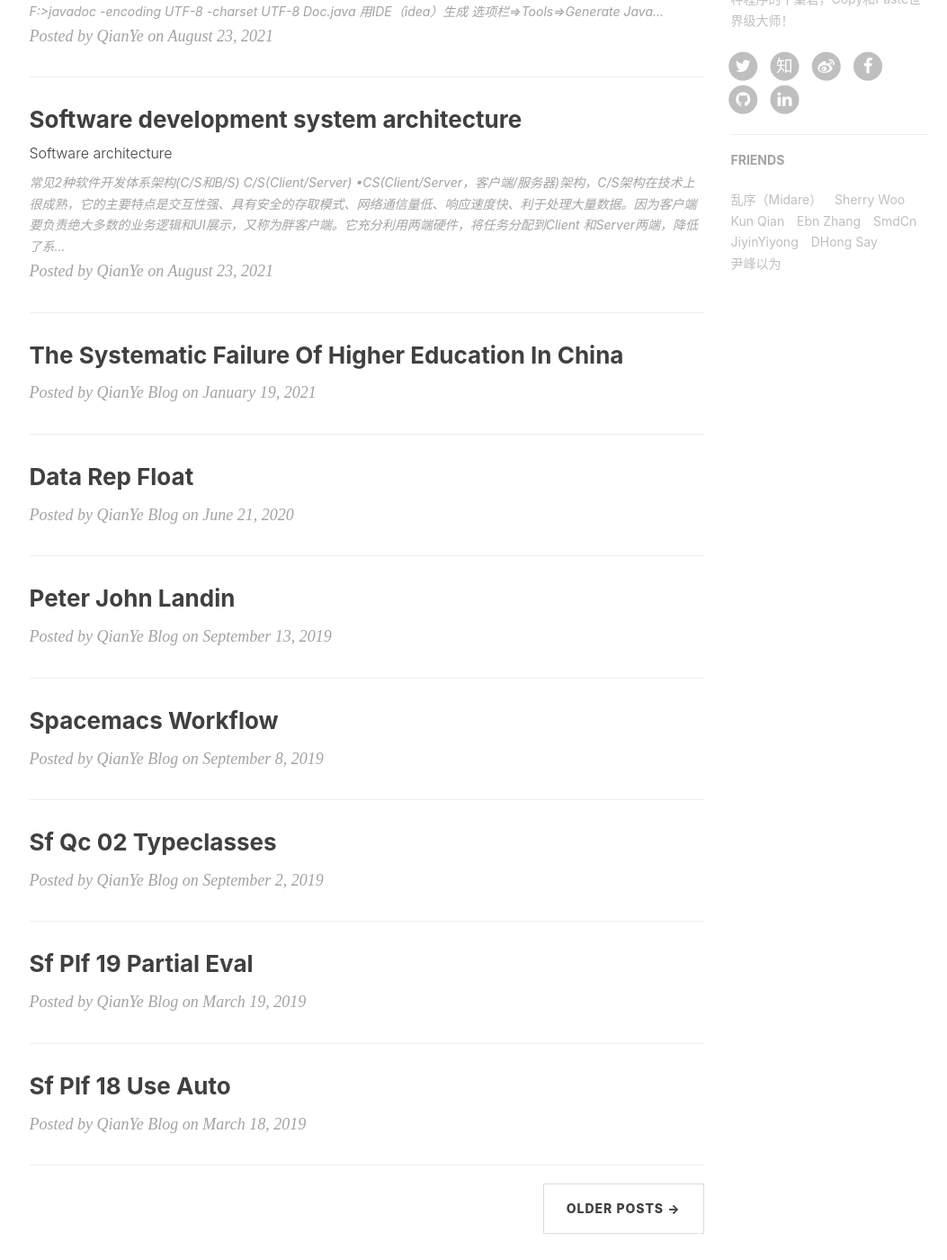
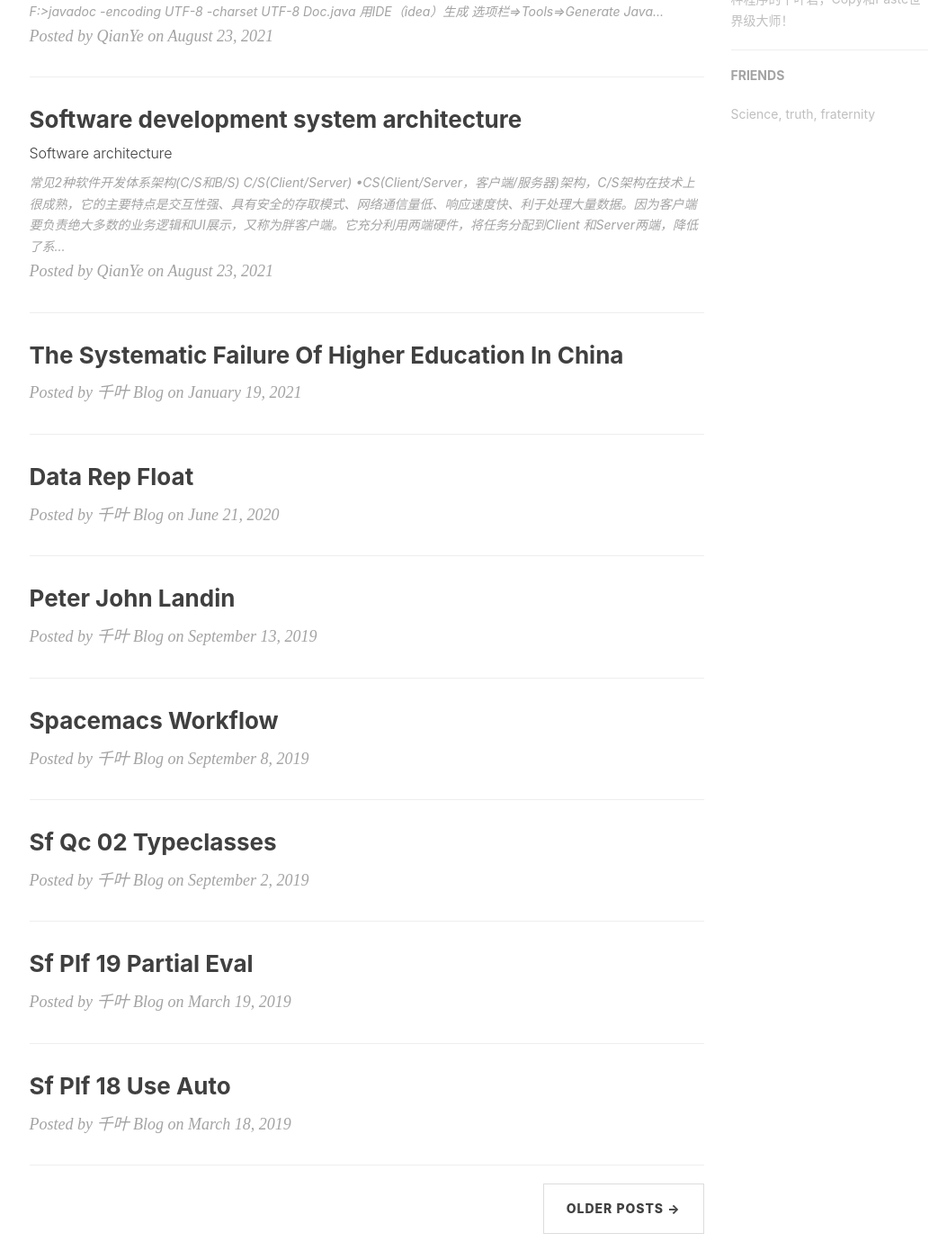
Before and after one commit to zhou431615/zhou431615.github.io, a Jekyll site: the page built from index.html, in a window 1280 px wide and 1400 px high, scrolled down 803 px. Shown: the whole window at 90% size, without its empty margins (135-1188 px from the left). Built offline with Jekyll 4.4.1, drawn with Linux system fonts in a browser that asks for light colours; nearby versions of some CDN libraries; the list of posts is cut into pages by our own code; comment, search, counter and statistics services are not loaded; some of the changed text lies outside the part shown.

Commit message:
09月07日修改: 去除社交功能

```diff
--- a/CNAME
+++ /dev/null
@@ -1 +0,0 @@
-huangxuan.me
--- a/_config.yml
+++ b/_config.yml
@@ -1,9 +1,9 @@
 # Site settings
-title: QianYe Blog
-SEOTitle: 种程序的千葉君
+title: 千叶 Blog
+SEOTitle: 种程序的千叶君
 header-img: img/home.png
 email: zhou431615@gmail.com
-description: "种程序的千葉君，Copy和Paste世界级大师！"
+description: "种程序的千叶君，Copy和Paste世界级大师！"
 keyword: "Java,JavaWeb,HTML,CSS,JavaScript,IDEA,WebStorm"
 url: "https://zhou431615.github.io"              # your host, for absolute URL
 baseurl: ""                             # for example, '/blog' if your blog hosted on 'host/blog'
@@ -13,12 +13,12 @@ future: true
 
 # SNS settings
 RSS: false
-weibo_username: zhou431615
-zhihu_username: yi-shang-43
-github_username: zhou431615
-twitter_username: zhou431615
-facebook_username: jiankang.zhou.56
-linkedin_username: 健康-周-663961178
+#weibo_username: zhou431615
+#zhihu_username: yi-shang-43
+#github_username: zhou431615
+#twitter_username: zhou431615
+#facebook_username: jiankang.zhou.56
+#linkedin_username: 健康-周-663961178
 
 
 
@@ -59,15 +59,15 @@ kramdown:
 
 
 # Disqus settings
-disqus_username: "jiankangzhou"
+disqus_username: "无"
 
 # Netease settings
 netease_comment: "false"
 
 #gitment
-comment_gitment_repo: zhou431615.github.io
-comment_gitment_clientId: 2dab129bed64f43af6d2
-comment_gitment_clientSecret: 5552bdc2920e01c4c8dd226a75b82b3e6e8b136b
+#comment_gitment_repo: zhou431615.github.io
+#comment_gitment_clientId: 2dab129bed64f43af6d2
+#comment_gitment_clientSecret: 5552bdc2920e01c4c8dd226a75b82b3e6e8b136b
 
 
 
@@ -76,14 +76,14 @@ comment_gitment_clientSecret: 5552bdc2920e01c4c8dd226a75b82b3e6e8b136b
 # ba_track_id: [your track id]
 
 # Google Analytics
-ga_track_id: UA-206885101-1       # Format: UA-xxxxxx-xx
-ga_domain: zhou431615.github.io
+ga_track_id: 'UA-206885101-1'      # Format: UA-xxxxxx-xx
+ga_domain: 'zhou431615.github.io'
 
 
 
 # Sidebar settings
 sidebar: true                           # whether or not using Sidebar.
-sidebar-about-description: "种程序的千葉君，Copy和Paste世界级大师！"
+sidebar-about-description: "种程序的千叶君，Copy和Paste世界级大师！"
 sidebar-avatar: /img/self-image-m.jpg      # use absolute URL, seeing it's used in both `/` and `/about/`
 
 
@@ -108,31 +108,10 @@ page-mathjax: true
 # Friends
 friends: [
   {
-    #     title: "Su",
-    #     href: "http://su.gallery/"
+    #     title: "待补",
+    #     href: "https://XXXXXXX.XXX"
     # },{
-    title: "乱序（Midare）",
-    href: "http://mida.re/"
-  },{
-    title: "Sherry Woo",
-    href: "https://sherrywoo.me/"
-  },{
-    title: "Kun Qian",
-    href: "http://kunq.me"
-  },{
-    title: "Ebn Zhang",
-    href: "http://ebnbin.com/"
-  },{
-    title: "SmdCn",
-    href: "http://blog.smdcn.net"
-  },{
-    title: "JiyinYiyong",
-    href: "http://tiye.me/"
-  },{
-    title: "DHong Say",
-    href: "http://dhong.co"
-  },{
-    title: "尹峰以为",
-    href: "http://ingf.github.io/"
+    title: "Science, truth, fraternity",
+    href: "#"
   }
 ]
```
